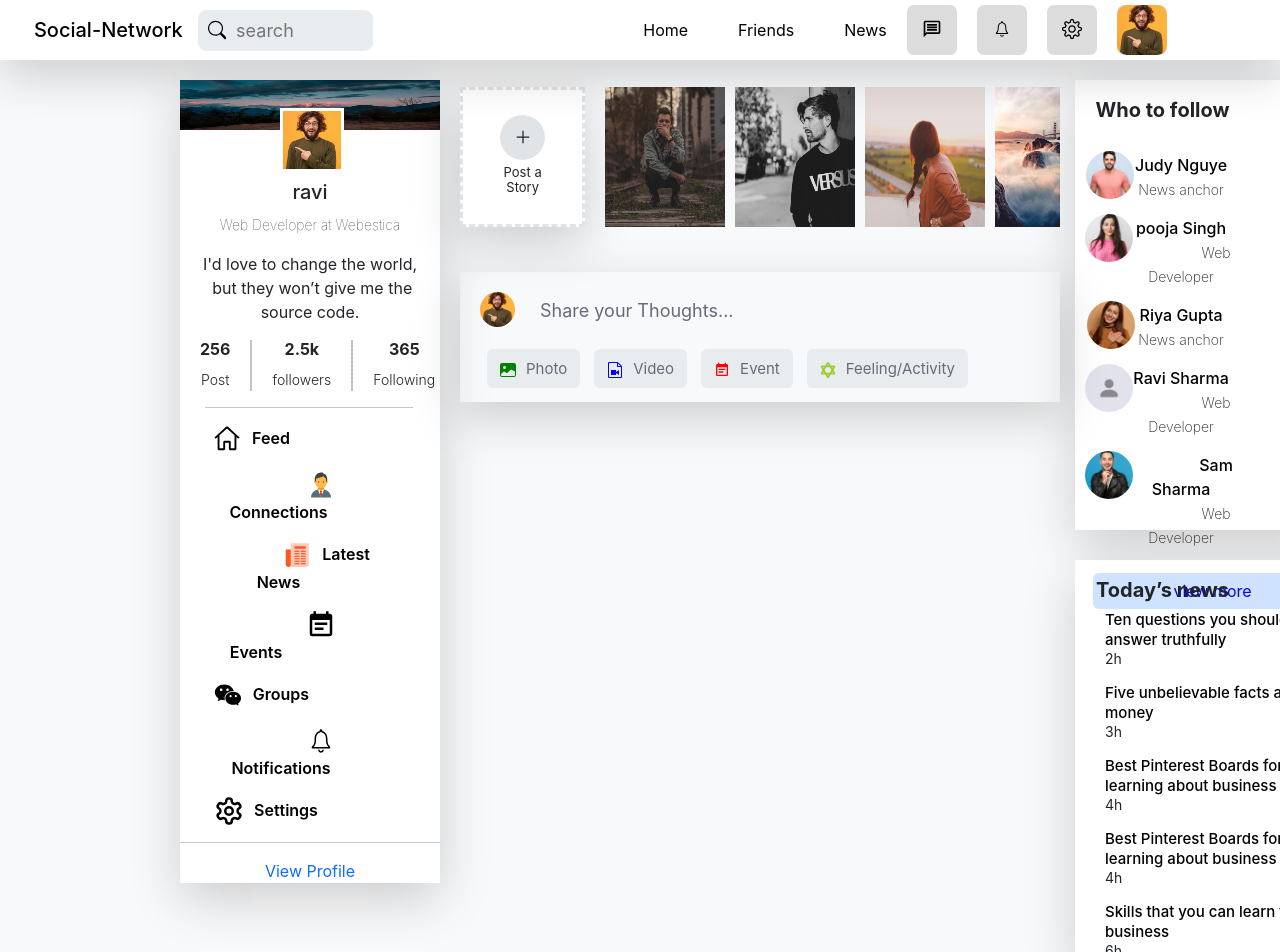
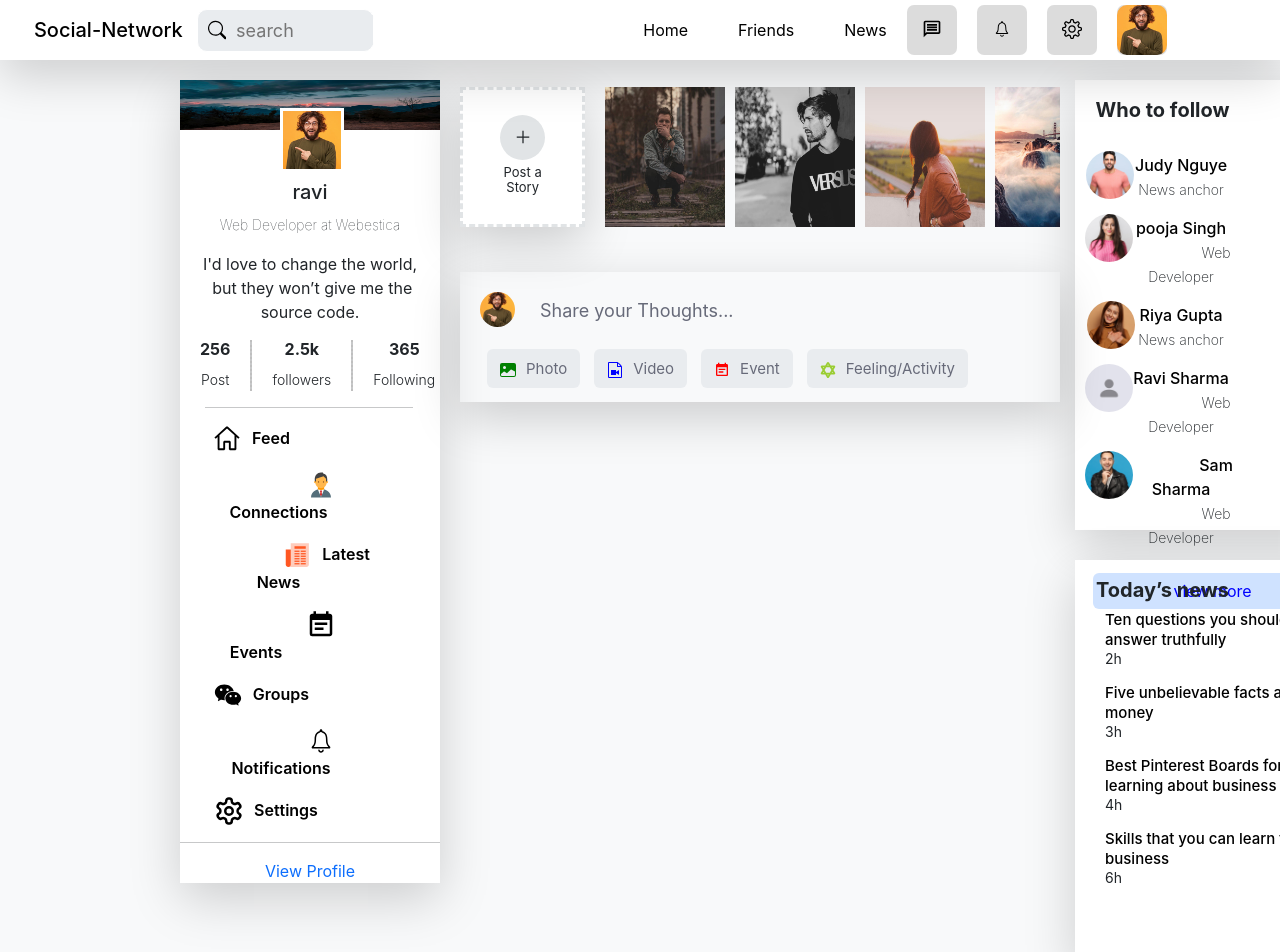
Before and after one commit to ravindarsahani3183/social-Networking, a React (Create React App) app: page / in a window 1280 px wide. Shown: the top 952 px of the page. Built offline with nearby package versions, Linux system fonts and the light colour scheme.

Commit message:
news component update

```diff
--- a/src/Rightsitebar/News.js
+++ b/src/Rightsitebar/News.js
@@ -21,11 +21,6 @@ const News = () => {
       </div>
 
       <div className='mt-4'>
-        <h6><Link className='news-heading-link' to="/contact"><span className='news-heading-text'>Best Pinterest Boards for <br></br>learning about business</span></Link></h6>
-        <small className='news-text-time'>4h</small>
-      </div>
-
-      <div className='mt-4'>
         <h6><Link className='news-heading-link' to="/contact"><span className='news-heading-text'>Skills that you can learn from<br></br>business</span></Link></h6>
         <small className='news-text-time'>6h</small>
       </div>
```
